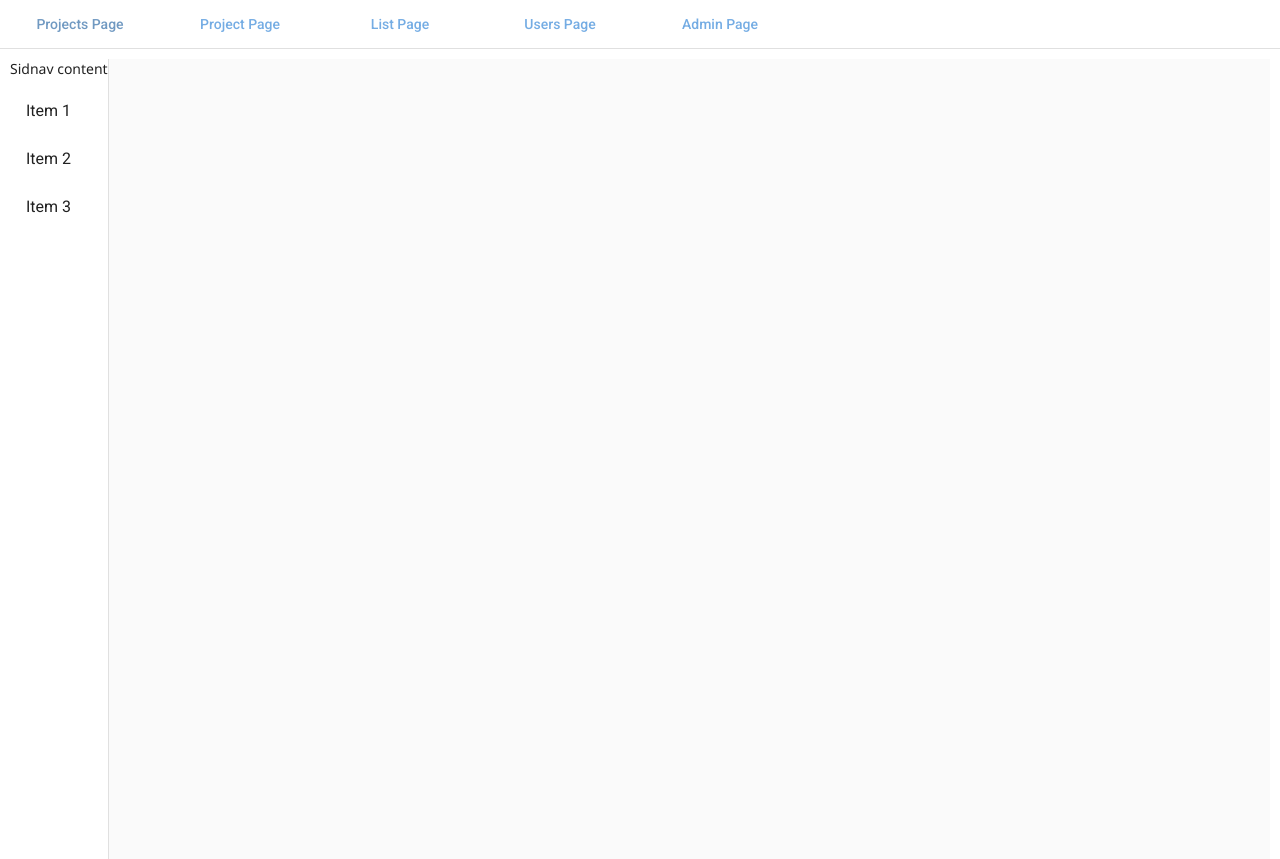
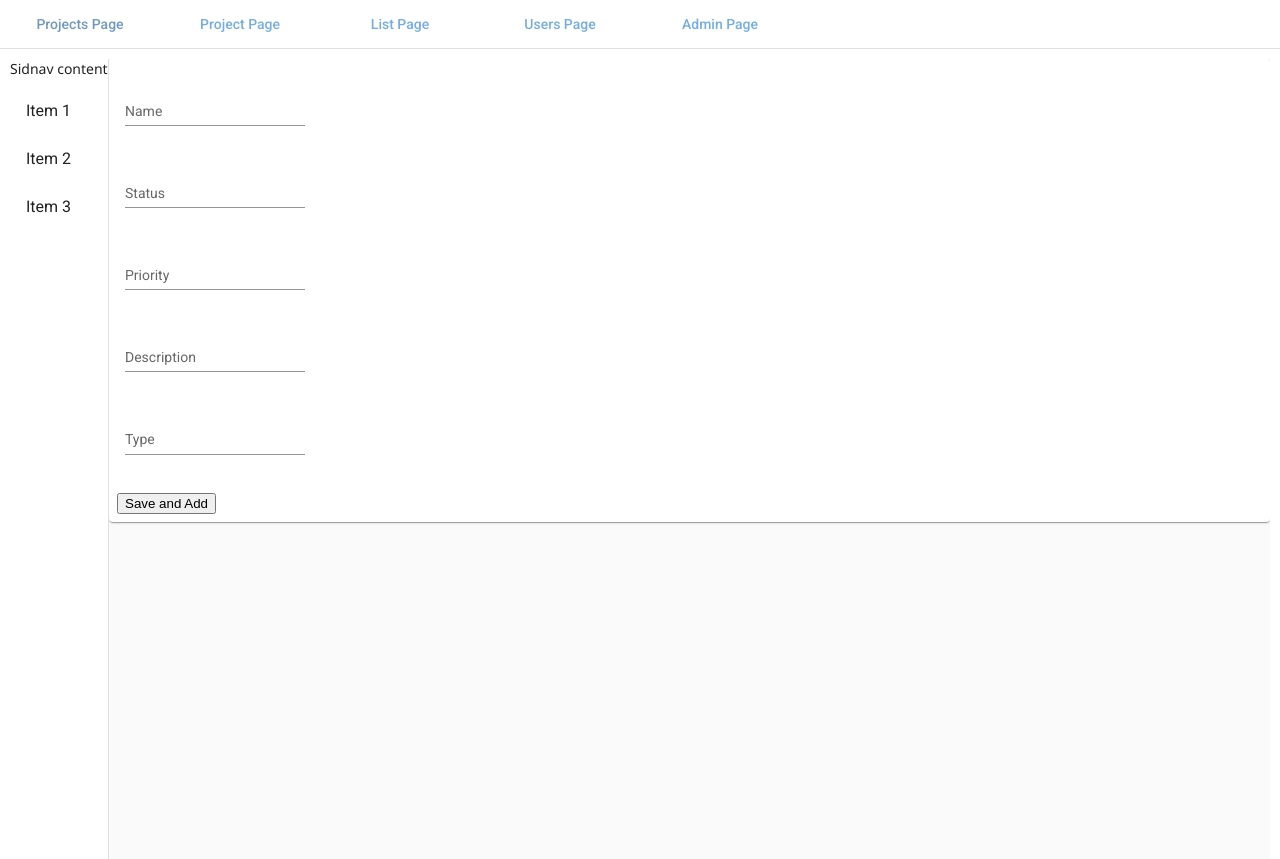
Before and after one commit to BCDross/ISIT422-GroupProject, an Angular app in the folder ArtoriasWeb/: page /list in a window 1280 px wide. Before the commit this address led to /. Built offline with nearby package versions, Linux system fonts and the light colour scheme.

Commit message:
Added all Sprint 1 work
just a whole bunch of crap

```diff
--- a/ArtoriasWeb/angular.json
+++ b/ArtoriasWeb/angular.json
@@ -30,7 +30,7 @@
               "src/assets"
             ],
             "styles": [
-              "./node_modules/@angular/material/prebuilt-themes/deeppurple-amber.css",
+              "./node_modules/@angular/material/prebuilt-themes/indigo-pink.css",
               "src/styles.css"
             ],
             "scripts": []
@@ -98,7 +98,7 @@
               "src/assets"
             ],
             "styles": [
-              "./node_modules/@angular/material/prebuilt-themes/deeppurple-amber.css",
+              "./node_modules/@angular/material/prebuilt-themes/indigo-pink.css",
               "src/styles.css"
             ],
             "scripts": []
--- a/ArtoriasWeb/src/app/Objects/item.ts
+++ b/ArtoriasWeb/src/app/Objects/item.ts
@@ -6,17 +6,19 @@ export class Item{
     priority: number; // user-defined priority
     description: string; //optional description
     type: string; //Epic, feature, user story, issue, whatever.
+    creator: string;
     parent?: Item;
     children?: Item[];
     owner?: string;
 
-    constructor(id:number, name: string, status: string, priority: number, type: string, owner?: string, parent?: Item, children?: Item[], description?: string){
+    constructor(id:number, name: string, status: string, priority: number, type: string, creator: string, description?: string, owner?: string, parent?: Item, children?: Item[]){
         this.id = id;
         this.name = name;
         this.status = status;
         this.priority = priority;
         this.type = type;
         this.owner = owner;
+        this.creator = creator;
         if (description) {
             this.description = description;
         }
--- a/ArtoriasWeb/src/app/Objects/project.ts
+++ b/ArtoriasWeb/src/app/Objects/project.ts
@@ -4,10 +4,12 @@ export class Project {
     id: number;
     name: string;
     items: Item[];
+    creator: string;
 
-    constructor(id:number, name: string, items?: Item[]){
+    constructor(id:number, name: string, creator: string, items?: Item[]){
         this.id = id;
         this.name = name;
+        this.creator = creator;
         if (items) {
             this.items = items;
         }
--- a/ArtoriasWeb/src/app/app.component.html
+++ b/ArtoriasWeb/src/app/app.component.html
@@ -1,11 +1,11 @@
 <link rel="stylesheet" href="app.component.css">
 
 <nav mat-tab-nav-bar >
-    <a mat-tab-link routerLink="/projects-component" routerLinkActive="active"> Projects Page </a>
-    <a mat-tab-link routerLink="/project-component" routerLinkActive="active"> Project Page </a>
-    <a mat-tab-link routerLink="/list-component" routerLinkActive="active"> List Page </a>
-    <a mat-tab-link routerLink="/users-component" routerLinkActive="active"> Users Page </a>
-    <a mat-tab-link routerLink="/admin-component" routerLinkActive="active"> Admin Page </a>
+    <a mat-tab-link routerLink="/projects" routerLinkActive="active"> Projects Page </a>
+    <a mat-tab-link routerLink="/project" routerLinkActive="active"> Project Page </a>
+    <a mat-tab-link routerLink="/list" routerLinkActive="active"> List Page </a>
+    <a mat-tab-link routerLink="/users" routerLinkActive="active"> Users Page </a>
+    <a mat-tab-link routerLink="/admin" routerLinkActive="active"> Admin Page </a>
 
     <!--<a mat-tab-link disabled>Disabled Link</a>-->
   </nav>
--- a/ArtoriasWeb/src/app/list/list.component.html
+++ b/ArtoriasWeb/src/app/list/list.component.html
@@ -1 +1,46 @@
-<p>list works!</p>
+<form #newItemForm=ngForm (ngSubmit) = onSubmit()>
+    <mat-card>
+        <p>
+            <mat-form-field appearance="standard">
+                <mat-label>Name</mat-label>
+                <input matInput type="text" [formControl] = "name">
+            </mat-form-field>
+        </p>
+
+        <p>
+            <mat-form-field appearance="standard">
+                <mat-label>Status</mat-label>
+                <input matInput type="text" [formControl] = "status">
+            </mat-form-field>
+        </p>
+
+        <p>
+            <mat-form-field appearance="standard">
+                <mat-label>Priority</mat-label>
+                <input matInput type="text" [formControl] = "priority">
+            </mat-form-field>
+        </p>
+
+        <p>
+            <mat-form-field appearance="standard">
+                <mat-label>Description</mat-label>
+                <input matInput type="text" [formControl] = "description">
+            </mat-form-field>
+        </p>
+
+        <p>
+            <mat-form-field appearance="standard">
+                <mat-label>Type</mat-label>
+                <input matInput type="text" [formControl] = "type">
+            </mat-form-field>
+        </p>
+
+        <mat-card-actions>
+            <button mat-raised-button type="submit" color="primary">Save and Add</button>
+          </mat-card-actions>
+    </mat-card>
+</form>
+
+<mat-list>
+    <mat-list-item *ngFor="let item of items">{{item.name}}, {{item.status}}, {{item.priority}}, {{item.description}}, {{item.type}}</mat-list-item>
+</mat-list>
--- a/ArtoriasWeb/src/app/list/list.component.ts
+++ b/ArtoriasWeb/src/app/list/list.component.ts
@@ -1,5 +1,7 @@
 import { Component, OnInit } from '@angular/core';
 import { DataService } from '../data.service';
+import { FormControl } from '@angular/forms';
+import { Item } from '../Objects/item';
 
 @Component({
   selector: 'app-list',
@@ -8,9 +10,28 @@ import { DataService } from '../data.service';
 })
 export class ListComponent implements OnInit {
 
+  name = new FormControl('');
+  status = new FormControl('');
+  priority = new FormControl('');
+  description = new FormControl('');
+  type = new FormControl('');
+
+  items: Item[] = []//local copy of the list of items to display
+  idSeed = 0;//VERY temporary solution for generating IDs
+
   constructor(private dataService: DataService) { }
 
   ngOnInit(): void {
+    this.items = this.dataService.getItems(); //temp solution
+  }
+
+  onSubmit() {
+    let newItem:Item = new Item(this.idSeed+1,this.name.value,this.status.value,this.priority.value,this.type.value, this.description.value);
+
+    this.dataService.addItem(newItem);
+
+    this.items = this.dataService.getItems();
+
   }
 
 }
--- a/ArtoriasWeb/src/styles.css
+++ b/ArtoriasWeb/src/styles.css
@@ -2,3 +2,6 @@
 
 html, body { height: 100%; }
 body { margin: 0; font-family: Roboto, "Helvetica Neue", sans-serif; }
+
+html, body { height: 100%; }
+body { margin: 0; font-family: Roboto, "Helvetica Neue", sans-serif; }
```
Also changed, not shown: ArtoriasWeb/src/app/Objects/user.ts (+7 -1 lines), ArtoriasWeb/src/app/app-routing.module.ts (+9 -7 lines), ArtoriasWeb/src/app/app.module.ts (+18 -7 lines), ArtoriasWeb/package.json (line endings or trailing spaces), ArtoriasWeb/src/app/users/users.component.html (line endings or trailing spaces), 2 other files (tests, documents, lock files or other folders).
